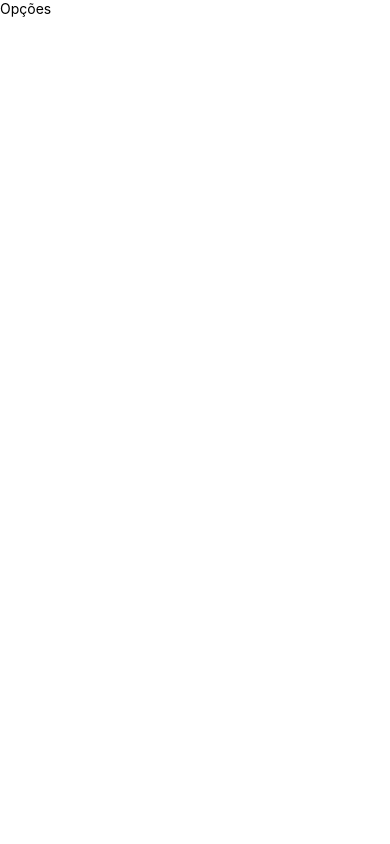
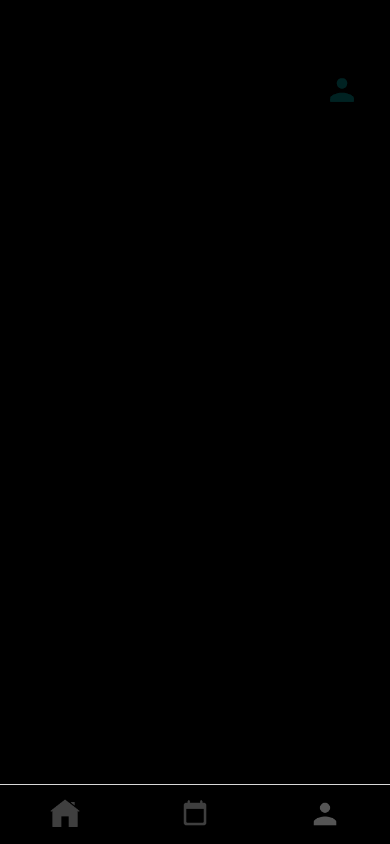
Before and after one commit to lucashaiter/iflabMobile, a React Native app: screen /user in a window 390 px wide. Built offline with nearby package versions, Linux system fonts and the light colour scheme; grey boxes are pictures that could not be loaded.

Commit message:
BottomSheet "finalizado"

```diff
--- a/App.js
+++ b/App.js
@@ -1,16 +1,15 @@
-import { NavigationContainer } from '@react-navigation/native'
-import { Routes } from './src/routes'
-import LoginScreen from './src/pages/login';
-import { BottomSheet } from './src/components/sheet/bottomSheet';
+/*import "react-native-gesture-handler";
+import { GestureHandlerRootView } from "react-native-gesture-handler";
+import { View } from "react-native";*/
 
-/*export default function App() {
-  return <LoginScreen />;
-}*/
+import { Routes } from "./src/routes";
+import { NavigationContainer } from "@react-navigation/native";
+
 
 export default function App(){
   return(
-    <NavigationContainer>
-      <BottomSheet/>
+    <NavigationContainer style={{ flex: 1 }}>
+      <Routes />
     </NavigationContainer>
   )
 }
--- a/package.json
+++ b/package.json
@@ -17,7 +17,9 @@
     "react": "19.0.0",
     "react-dom": "19.0.0",
     "react-native": "0.79.4",
-    "react-native-web": "^0.20.0"
+    "react-native-web": "^0.20.0",
+    "react-native-gesture-handler": "~2.24.0",
+    "react-native-reanimated": "~3.17.4"
   },
   "devDependencies": {
     "@babel/core": "^7.20.0"
--- a/src/components/sheet/bottomSheet.js
+++ b/src/components/sheet/bottomSheet.js
@@ -1,28 +1,82 @@
-import { TouchableOpacity, StyleSheet, View, Text, Image } from 'react-native';
+import { StyleSheet, View, Text, Dimensions, Image } from 'react-native';
+import { GestureDetector, Gesture } from 'react-native-gesture-handler';
 
-export function BottomSheet() {
+import Animated, {
+    useSharedValue,
+    withSpring,
+    withTiming,
+    runOnJS,
+    useAnimatedStyle,
+    SlideInDown,
+    SlideOutDown
+} from 'react-native-reanimated';
+
+export function BottomSheet({onClose}) {
+    const offset = useSharedValue(0);
+
+    function close(){
+        offset.value = withSpring(0)
+        if(onClose) onClose()
+    }
+
+    const pan = Gesture.Pan().onChange((event) => {
+        const offsetDelta = event.changeY + offset.value
+        const clamp = Math.max(-20, offsetDelta)
+
+        offset.value = offsetDelta > 0 ? offsetDelta : withSpring(clamp)
+    })
+    .onFinalize(() => {
+    if (offset.value > 420 / 2) {
+        offset.value = withTiming(420, {}, () => {
+            runOnJS(close)()
+        })
+    } else {
+        offset.value = withSpring(0)
+    }
+})
+
+    const translateY = useAnimatedStyle(() => ({
+        transform: [{ translateY: offset.value }]
+    }))
+
     return(
-        <View styles={styles.container}>
-            <Text styles={styles.title} >Opções</Text>
-        </View>
+        <GestureDetector gesture={pan}>
+            <Animated.View
+            style={[styles.container, translateY]}
+            entering={SlideInDown.springify().damping(15)}
+            exiting={SlideOutDown}
+            >
+                <Image source={require('../../assets/icons/UI/drag-horizontal.png')} style={styles.dragIcon} />
+                <Text style={styles.title}>Opções</Text>
+            </Animated.View>
+        </GestureDetector>
+    )
+}
 
-    )
 
-}
+const DIMENSIONS = Dimensions.get('window');
+
 
 const styles = StyleSheet.create({
     container: {
-        height: 200,
-        width: '100%',
-        backgroundColor: 'red',
+        height: 420,
+        width: DIMENSIONS.width,
         position: 'absolute',
-        bottom: 0,
+        bottom: -(20) * 1.6,
+        backgroundColor: '#022',
     },
 
     title: {
-        color: 'black',
-        fontSize: 24,
+        color: 'white',
+        fontSize: 18,
         fontWeight: 'bold',
         margin: 24,
+    },
+
+    dragIcon:{
+        marginTop: 8,
+        alignSelf: 'center',
+        tintColor: 'white',
+        width: 100,
     }
 })
--- a/src/pages/home/index.js
+++ b/src/pages/home/index.js
@@ -1,9 +1,15 @@
+import { useState } from 'react';
 import { View, Text, Image, TouchableOpacity, StyleSheet } from 'react-native';
 import { LabCardBusy } from '../../components/cards/labCardBusy';
-import { LabCardFree } from '../../components/cards/labCardFree';
 import { BottomSheet } from '../../components/sheet/bottomSheet';
 
 export function Home() {
+    const [isSheetOpen, setIsSheetOpen] = useState(false);
+
+    function toogleSheet(){
+        setIsSheetOpen((prevState) => !prevState)
+    }
+
     return (
         <View style={{flex: 1, backgroundColor: 'white'}}>
             <View style={styles.header}>
@@ -21,9 +27,10 @@ export function Home() {
                 </TouchableOpacity>
             </View>
 
-            <TouchableOpacity style={styles.addLab}>
+            <TouchableOpacity style={styles.button} onPress={toogleSheet}>
                 <Text style={{fontSize: 18, color: '#224411'}}><Text style={{textAlign: 'center', fontSize: 21}}>+</Text> Adicionar Laboratório</Text>
             </TouchableOpacity>
+            {isSheetOpen && <BottomSheet onClose={toogleSheet}/>}
 
             <View>
                 <LabCardBusy />
@@ -64,6 +71,24 @@ const styles = StyleSheet.create({
         justifyContent: "flex-end",
         alignItems: "center",
         gap: 8
+    },
+
+    container: {
+        flex: 1,
+        backgroundColor: 'black',
+    },
+
+    button:{
+        marginRight: 10,
+        marginTop: 20,
+        marginBottom: 20,
+        alignSelf: 'flex-end',
+    },
+
+    image:{
+        width: 32,
+        height: 32,
+        tintColor: '#022',
     }
 
 
--- a/src/pages/user/index.js
+++ b/src/pages/user/index.js
@@ -1,9 +1,42 @@
-import { View, Text } from 'react-native';
+import { useState } from 'react';
+import { View, StyleSheet, TouchableOpacity, Image } from 'react-native';
+import { BottomSheet } from '../../components/sheet/bottomSheet';
 
 export function User() {
+    const [isSheetOpen, setIsSheetOpen] = useState(false);
+
+    function toogleSheet(){
+        setIsSheetOpen((prevState) => !prevState)
+    }
+
     return (
-        <View>
-           <Text>User Page</Text>
+        <View style={styles.container}>
+            <TouchableOpacity style={styles.button} onPress={toogleSheet}>
+                <Image source={require('../../assets/icons/UI/user.png')} style={styles.image}/>
+            </TouchableOpacity>
+
+            {isSheetOpen && <BottomSheet onClose={toogleSheet}/>}
         </View>
     );
 }
+
+const styles = StyleSheet.create({
+    container: {
+        flex: 1,
+        backgroundColor: 'black',
+    },
+
+    button:{
+        marginTop: 74,
+        marginRight: 32,
+        alignSelf: 'flex-end',
+    },
+
+    image:{
+        width: 32,
+        height: 32,
+        tintColor: '#022',
+    }
+
+
+});
```
Also changed, not shown: src/assets/icons/UI/drag-horizontal.png (added), 1 other file (tests, documents, lock files or other folders).
